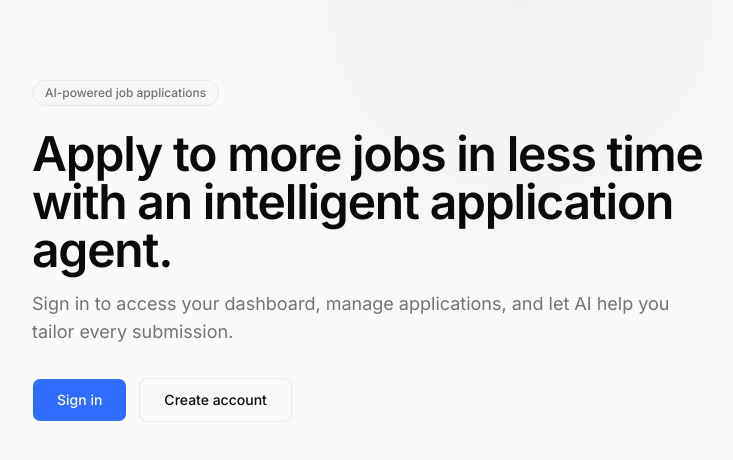
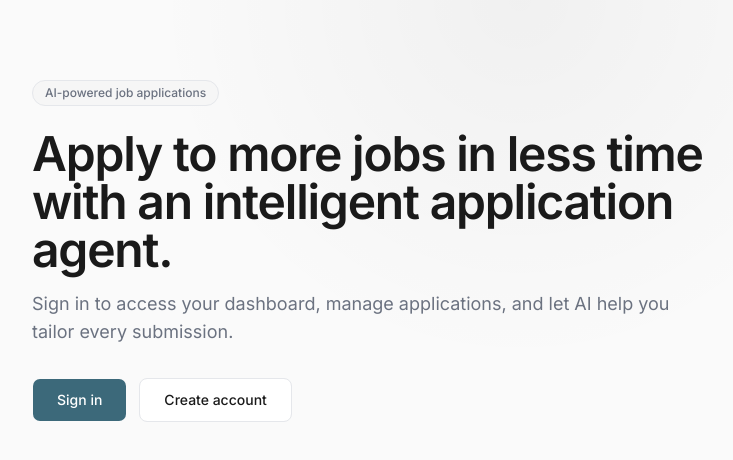
Before and after one commit to FarzeenFatima55/ai-job-application-agent, a Next.js app: page / in a window 1280 px wide. Shown: the top 460 px of the page, without its empty margins (120-853 px from the left). Built offline with nearby package versions, Linux system fonts and the light colour scheme.

Commit message:
Dashboard Setup + Auth

```diff
--- a/app/globals.css
+++ b/app/globals.css
@@ -39,6 +39,15 @@
   --color-popover: var(--popover);
   --color-card-foreground: var(--card-foreground);
   --color-card: var(--card);
+  --color-success: var(--success);
+  --color-success-bg: var(--success-bg);
+  --color-warning: var(--warning);
+  --color-warning-bg: var(--warning-bg);
+  --color-error: var(--error);
+  --color-error-bg: var(--error-bg);
+  --color-info: var(--info);
+  --color-info-bg: var(--info-bg);
+  --color-placeholder: var(--placeholder);
   --radius-sm: calc(var(--radius) * 0.6);
   --radius-md: calc(var(--radius) * 0.8);
   --radius-lg: var(--radius);
@@ -49,72 +58,108 @@
 }
 
 :root {
-  --background: oklch(0.985 0.002 286);
-  --foreground: oklch(0.145 0 0);
-  --card: oklch(1 0 0);
-  --card-foreground: oklch(0.145 0 0);
-  --popover: oklch(1 0 0);
-  --popover-foreground: oklch(0.145 0 0);
-  --primary: oklch(0.585 0.233 264);
-  --primary-foreground: oklch(0.985 0 0);
-  --secondary: oklch(0.965 0.002 286);
-  --secondary-foreground: oklch(0.205 0 0);
-  --muted: oklch(0.965 0.002 286);
-  --muted-foreground: oklch(0.556 0 0);
-  --accent: oklch(0.96 0.04 264);
-  --accent-foreground: oklch(0.45 0.2 264);
-  --destructive: oklch(0.577 0.245 27.325);
-  --border: oklch(0.93 0.002 286);
-  --input: oklch(0.93 0.002 286);
-  --ring: oklch(0.585 0.233 264);
-  --chart-1: oklch(0.87 0 0);
-  --chart-2: oklch(0.556 0 0);
-  --chart-3: oklch(0.439 0 0);
-  --chart-4: oklch(0.371 0 0);
-  --chart-5: oklch(0.269 0 0);
+  /* Backgrounds */
+  --background: #fafafa;
+  --card: #ffffff;
+  --popover: #ffffff;
+  --sidebar: #ffffff;
+
+  /* Text */
+  --foreground: #1a1a1a;
+  --card-foreground: #1a1a1a;
+  --popover-foreground: #1a1a1a;
+  --muted-foreground: #6b7280;
+  --placeholder: #9ca3af;
+
+  /* Accent (Teal-Blue) */
+  --primary: #3c697a;
+  --primary-hover: #2e5262;
+  --primary-foreground: #ffffff;
+  --accent: #e8f0f2;
+  --accent-foreground: #2e5262;
+
+  /* Secondary / surfaces */
+  --secondary: #ffffff;
+  --secondary-foreground: #1a1a1a;
+  --muted: #f1f1f1;
+
+  /* Borders & dividers */
+  --border: #e5e7eb;
+  --input: #e5e7eb;
+  --ring: #3c697a;
+
+  /* Status */
+  --destructive: #dc2626;
+  --success: #16a34a;
+  --success-bg: #f0fdf4;
+  --warning: #ca8a04;
+  --warning-bg: #fefce8;
+  --error: #dc2626;
+  --error-bg: #fef2f2;
+  --info: #3c697a;
+  --info-bg: #e8f0f2;
+
+  /* Charts (status + accent palette) */
+  --chart-1: #16a34a;
+  --chart-2: #3c697a;
+  --chart-3: #ca8a04;
+  --chart-4: #dc2626;
+  --chart-5: #2e5262;
+
   --radius: 0.625rem;
-  --sidebar: oklch(1 0 0);
-  --sidebar-foreground: oklch(0.145 0 0);
-  --sidebar-primary: oklch(0.585 0.233 264);
-  --sidebar-primary-foreground: oklch(0.985 0 0);
-  --sidebar-accent: oklch(0.96 0.04 264);
-  --sidebar-accent-foreground: oklch(0.205 0 0);
-  --sidebar-border: oklch(0.93 0.002 286);
-  --sidebar-ring: oklch(0.585 0.233 264);
+
+  /* Sidebar */
+  --sidebar-foreground: #1a1a1a;
+  --sidebar-primary: #3c697a;
+  --sidebar-primary-foreground: #ffffff;
+  --sidebar-accent: #f1f1f1;
+  --sidebar-accent-foreground: #1a1a1a;
+  --sidebar-border: #e5e7eb;
+  --sidebar-ring: #3c697a;
 }
 
 .dark {
-  --background: oklch(0.145 0 0);
-  --foreground: oklch(0.985 0 0);
-  --card: oklch(0.205 0 0);
-  --card-foreground: oklch(0.985 0 0);
-  --popover: oklch(0.205 0 0);
-  --popover-foreground: oklch(0.985 0 0);
-  --primary: oklch(0.704 0.17 264);
-  --primary-foreground: oklch(0.985 0 0);
-  --secondary: oklch(0.269 0 0);
-  --secondary-foreground: oklch(0.985 0 0);
-  --muted: oklch(0.269 0 0);
-  --muted-foreground: oklch(0.708 0 0);
-  --accent: oklch(0.269 0.04 264);
-  --accent-foreground: oklch(0.985 0 0);
-  --destructive: oklch(0.704 0.191 22.216);
-  --border: oklch(1 0 0 / 10%);
-  --input: oklch(1 0 0 / 15%);
-  --ring: oklch(0.585 0.233 264);
-  --chart-1: oklch(0.87 0 0);
-  --chart-2: oklch(0.556 0 0);
-  --chart-3: oklch(0.439 0 0);
-  --chart-4: oklch(0.371 0 0);
-  --chart-5: oklch(0.269 0 0);
-  --sidebar: oklch(0.205 0 0);
-  --sidebar-foreground: oklch(0.985 0 0);
-  --sidebar-primary: oklch(0.704 0.17 264);
-  --sidebar-primary-foreground: oklch(0.985 0 0);
-  --sidebar-accent: oklch(0.269 0.04 264);
-  --sidebar-accent-foreground: oklch(0.985 0 0);
-  --sidebar-border: oklch(1 0 0 / 10%);
-  --sidebar-ring: oklch(0.585 0.233 264);
+  --background: #111111;
+  --foreground: #fafafa;
+  --card: #1a1a1a;
+  --card-foreground: #fafafa;
+  --popover: #1a1a1a;
+  --popover-foreground: #fafafa;
+  --primary: #3c697a;
+  --primary-hover: #2e5262;
+  --primary-foreground: #ffffff;
+  --secondary: #262626;
+  --secondary-foreground: #fafafa;
+  --muted: #262626;
+  --muted-foreground: #9ca3af;
+  --accent: #1e3339;
+  --accent-foreground: #c5d8de;
+  --destructive: #ef4444;
+  --border: #2e2e2e;
+  --input: #2e2e2e;
+  --ring: #3c697a;
+  --success: #22c55e;
+  --success-bg: #052e16;
+  --warning: #eab308;
+  --warning-bg: #422006;
+  --error: #ef4444;
+  --error-bg: #450a0a;
+  --info: #3c697a;
+  --info-bg: #1e3339;
+  --placeholder: #6b7280;
+  --chart-1: #22c55e;
+  --chart-2: #3c697a;
+  --chart-3: #eab308;
+  --chart-4: #ef4444;
+  --chart-5: #2e5262;
+  --sidebar: #1a1a1a;
+  --sidebar-foreground: #fafafa;
+  --sidebar-primary: #3c697a;
+  --sidebar-primary-foreground: #ffffff;
+  --sidebar-accent: #262626;
+  --sidebar-accent-foreground: #fafafa;
+  --sidebar-border: #2e2e2e;
+  --sidebar-ring: #3c697a;
 }
 
 @layer base {
@@ -127,4 +172,8 @@
   html {
     @apply font-sans;
   }
+  input::placeholder,
+  textarea::placeholder {
+    color: var(--placeholder);
+  }
 }
--- a/components/ui/badge.tsx
+++ b/components/ui/badge.tsx
@@ -9,13 +9,13 @@ const badgeVariants = cva(
   {
     variants: {
       variant: {
-        default: "bg-primary text-primary-foreground [a]:hover:bg-primary/80",
+        default: "bg-primary text-primary-foreground [a]:hover:bg-[var(--primary-hover)]",
         secondary:
-          "bg-secondary text-secondary-foreground [a]:hover:bg-secondary/80",
+          "border border-border bg-card text-secondary-foreground [a]:hover:bg-muted",
         destructive:
-          "bg-destructive/10 text-destructive focus-visible:ring-destructive/20 dark:bg-destructive/20 dark:focus-visible:ring-destructive/40 [a]:hover:bg-destructive/20",
+          "border border-transparent bg-error-bg text-error focus-visible:ring-destructive/20 dark:bg-destructive/20 dark:focus-visible:ring-destructive/40 [a]:hover:bg-error-bg/80",
         outline:
-          "border-border bg-input/20 text-foreground dark:bg-input/30 [a]:hover:bg-muted [a]:hover:text-muted-foreground",
+          "border-border bg-card text-foreground [a]:hover:bg-muted [a]:hover:text-foreground",
         ghost:
           "hover:bg-muted hover:text-muted-foreground dark:hover:bg-muted/50",
         link: "text-primary underline-offset-4 hover:underline",
--- a/components/ui/button.tsx
+++ b/components/ui/button.tsx
@@ -8,11 +8,11 @@ const buttonVariants = cva(
   {
     variants: {
       variant: {
-        default: "bg-primary text-primary-foreground hover:bg-primary/80",
+        default: "bg-primary text-primary-foreground hover:bg-[var(--primary-hover)]",
         outline:
-          "border-border hover:bg-input/50 hover:text-foreground aria-expanded:bg-muted aria-expanded:text-foreground dark:bg-input/30",
+          "border-border bg-card text-foreground hover:bg-muted aria-expanded:bg-muted aria-expanded:text-foreground dark:bg-input/30",
         secondary:
-          "bg-secondary text-secondary-foreground hover:bg-[color-mix(in_oklch,var(--secondary),var(--foreground)_5%)] aria-expanded:bg-secondary aria-expanded:text-secondary-foreground",
+          "border border-border bg-card text-secondary-foreground hover:bg-muted aria-expanded:bg-muted aria-expanded:text-secondary-foreground",
         ghost:
           "hover:bg-muted hover:text-foreground aria-expanded:bg-muted aria-expanded:text-foreground dark:hover:bg-muted/50",
         destructive:
--- a/components/ui/card.tsx
+++ b/components/ui/card.tsx
@@ -12,7 +12,7 @@ function Card({
       data-slot="card"
       data-size={size}
       className={cn(
-        "group/card flex flex-col gap-(--card-spacing) overflow-hidden rounded-lg bg-card py-(--card-spacing) text-xs/relaxed text-card-foreground ring-1 ring-foreground/10 [--card-spacing:--spacing(4)] has-[>img:first-child]:pt-0 data-[size=sm]:[--card-spacing:--spacing(3)] *:[img:first-child]:rounded-t-lg *:[img:last-child]:rounded-b-lg",
+        "group/card flex flex-col gap-(--card-spacing) overflow-hidden rounded-lg border border-border bg-card py-(--card-spacing) text-xs/relaxed text-card-foreground [--card-spacing:--spacing(4)] has-[>img:first-child]:pt-0 data-[size=sm]:[--card-spacing:--spacing(3)] *:[img:first-child]:rounded-t-lg *:[img:last-child]:rounded-b-lg",
         className
       )}
       {...props}
--- a/components/ui/input.tsx
+++ b/components/ui/input.tsx
@@ -9,7 +9,7 @@ function Input({ className, type, ...props }: React.ComponentProps<"input">) {
       type={type}
       data-slot="input"
       className={cn(
-        "h-7 w-full min-w-0 rounded-md border border-input bg-input/20 px-2 py-0.5 text-sm transition-colors outline-none file:inline-flex file:h-6 file:border-0 file:bg-transparent file:text-xs/relaxed file:font-medium file:text-foreground placeholder:text-muted-foreground focus-visible:border-ring focus-visible:ring-2 focus-visible:ring-ring/30 disabled:pointer-events-none disabled:cursor-not-allowed disabled:opacity-50 aria-invalid:border-destructive aria-invalid:ring-2 aria-invalid:ring-destructive/20 md:text-xs/relaxed dark:bg-input/30 dark:aria-invalid:border-destructive/50 dark:aria-invalid:ring-destructive/40",
+        "h-7 w-full min-w-0 rounded-md border border-input bg-card px-2 py-0.5 text-sm transition-colors outline-none file:inline-flex file:h-6 file:border-0 file:bg-transparent file:text-xs/relaxed file:font-medium file:text-foreground focus-visible:border-ring focus-visible:ring-2 focus-visible:ring-ring/30 disabled:pointer-events-none disabled:cursor-not-allowed disabled:opacity-50 aria-invalid:border-destructive aria-invalid:ring-2 aria-invalid:ring-destructive/20 md:text-xs/relaxed dark:bg-input/30 dark:aria-invalid:border-destructive/50 dark:aria-invalid:ring-destructive/40",
         className
       )}
       {...props}
```
Also changed, not shown: components/dashboard/app-sidebar.tsx (+10 -7 lines).
